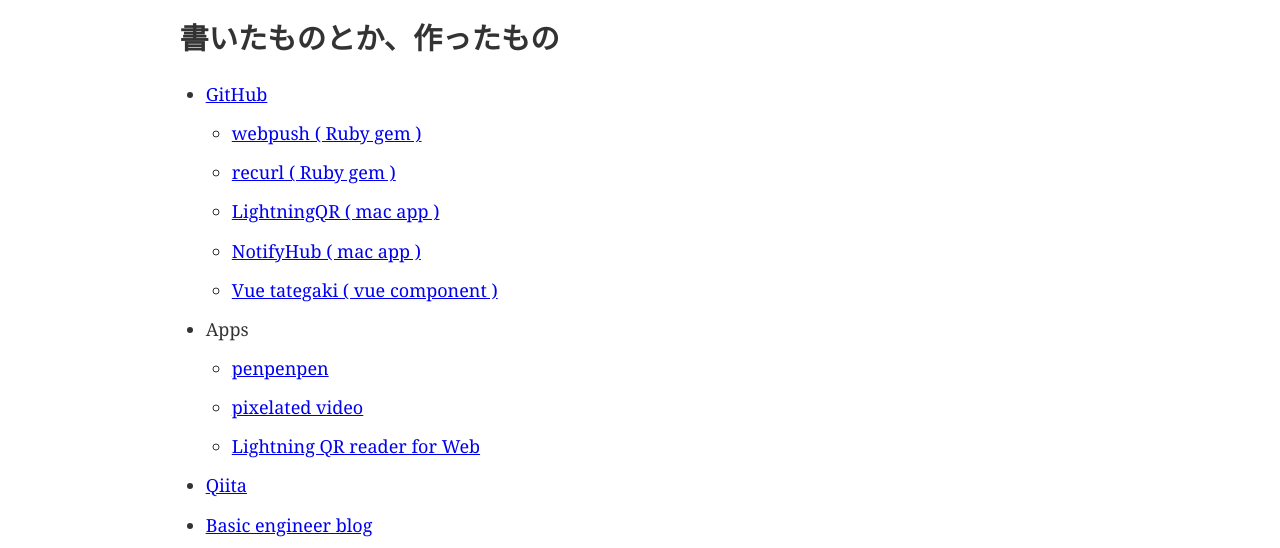
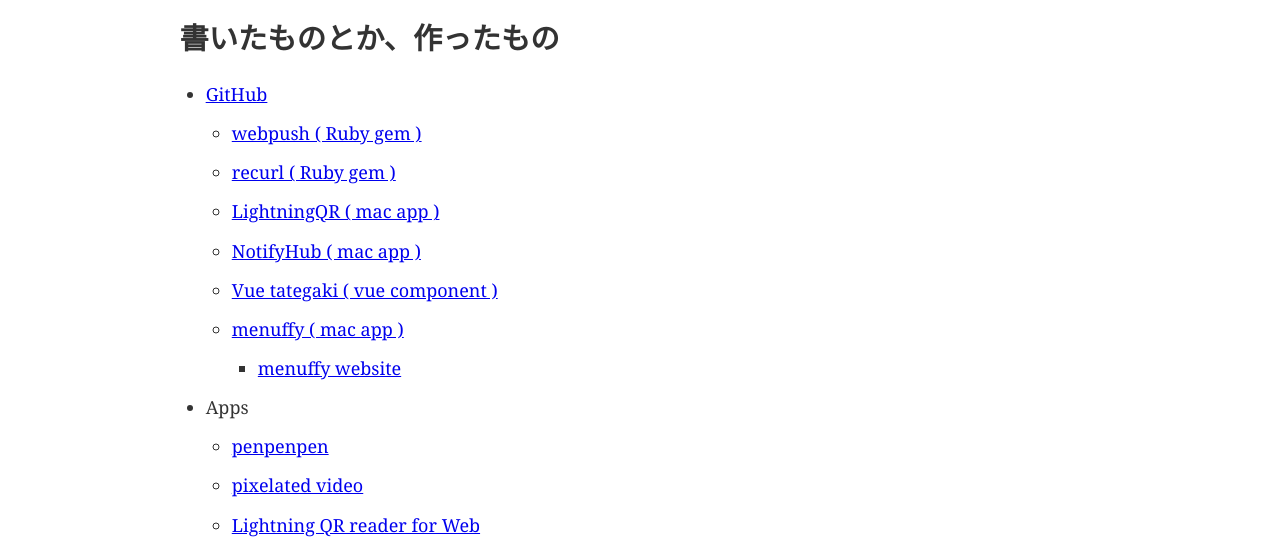
Before and after one commit to zaru/zaru, a Gatsby site: page / in a window 1280 px wide. Shown: the part 223-771 px from the top of the page. Built offline with nearby package versions, Linux system fonts and the light colour scheme; Gatsby itself is replaced by a stand-in of ours.

Commit message:
add menuffy

```diff
--- a/src/pages/index.js
+++ b/src/pages/index.js
@@ -22,6 +22,9 @@
           <li><a href="https://github.com/zaru/LightningQR">LightningQR ( mac app )</a></li>
           <li><a href="https://github.com/zaru/notify_hub">NotifyHub ( mac app )</a></li>
           <li><a href="https://github.com/zaru/vue.tategaki">Vue tategaki ( vue component )</a></li>
+          <li><a href="https://github.com/zaru/menuffy">menuffy ( mac app )</a>
+            <ul><li><a href="https://zaru.github.com/menuffy">menuffy website</a></li></ul>
+          </li>
         </ul>
       </li>
       <li>
```
